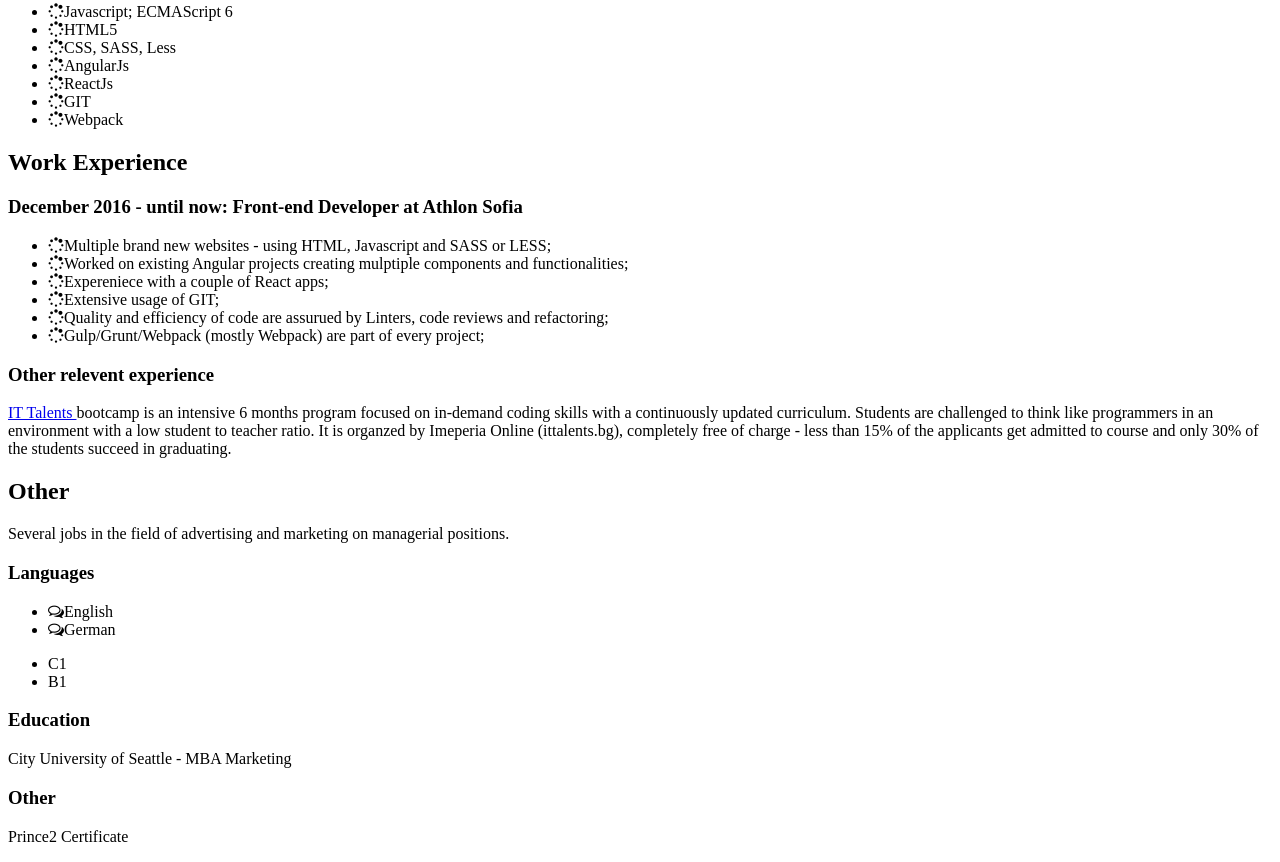
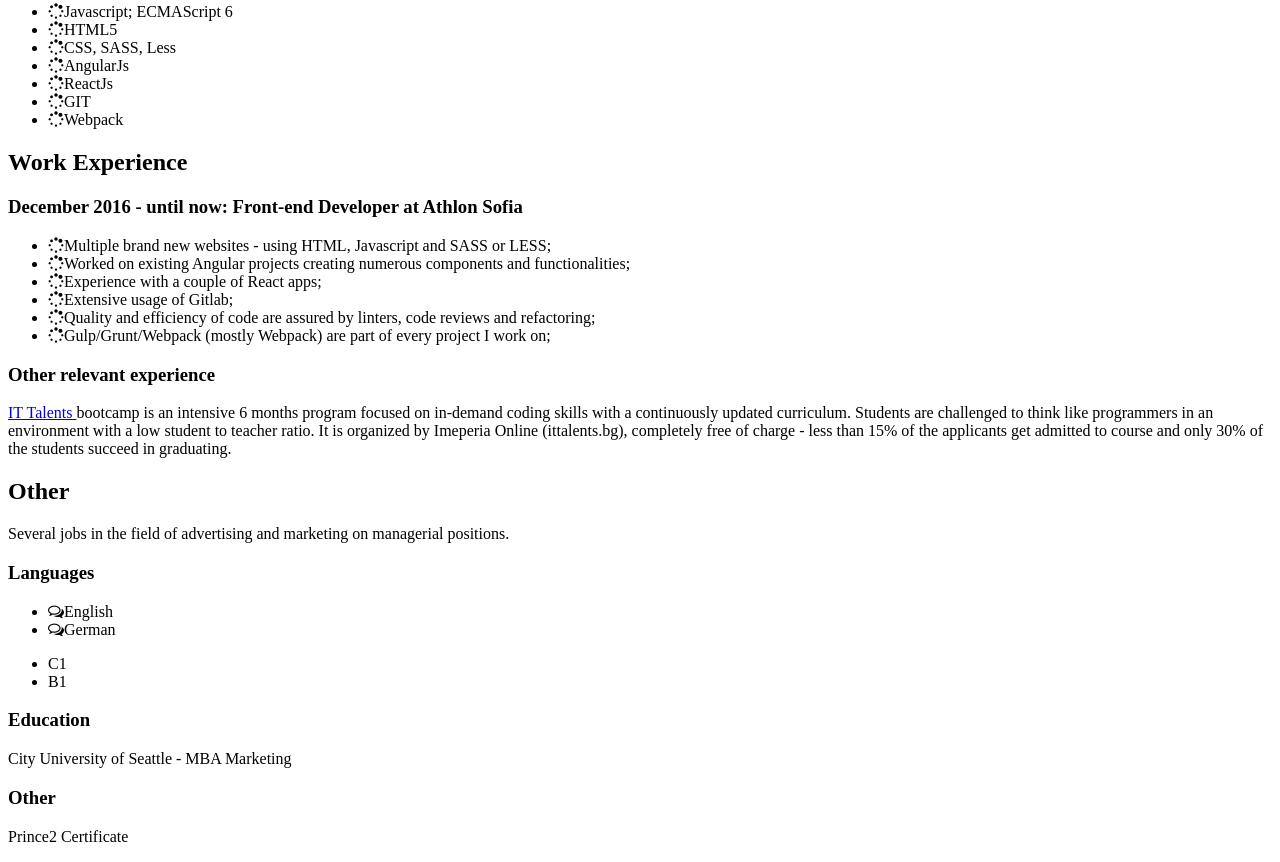
Before and after one commit to penka-dineva/CV, a plain HTML site: page index.html in a window 1280 px wide. Shown: the part 889-1751 px from the top of the page. Drawn offline with Linux system fonts and the light colour scheme; files whose address does not match are found by name.

Commit message:
add text corrections

```diff
--- a/index.html
+++ b/index.html
@@ -46,18 +46,18 @@
 				<h3>December 2016 - until now: Front-end Developer at Athlon Sofia</h3>
 				<ul>
 					<li><i class="fa fa-spinner p-r-10 p-v-10" aria-hidden="true"></i><span>Multiple brand new websites - using HTML, Javascript and SASS or LESS;</span></li>
-					<li><i class="fa fa-spinner p-r-10 p-v-10" aria-hidden="true"></i><span>Worked on existing Angular projects creating mulptiple components and functionalities;</span></li>
-					<li><i class="fa fa-spinner p-r-10 p-v-10" aria-hidden="true"></i><span>Expereniece with a couple of React apps;</span></li>
-					<li><i class="fa fa-spinner p-r-10 p-v-10" aria-hidden="true"></i><span>Extensive usage of GIT;</span></li>
-					<li><i class="fa fa-spinner p-r-10 p-v-10" aria-hidden="true"></i><span>Quality and efficiency of code are assurued by Linters, code reviews and refactoring;</span></li>
-					<li><i class="fa fa-spinner p-r-10 p-v-10" aria-hidden="true"></i><span>Gulp/Grunt/Webpack (mostly Webpack) are part of every project;</span></li>
+					<li><i class="fa fa-spinner p-r-10 p-v-10" aria-hidden="true"></i><span>Worked on existing Angular projects creating numerous components and functionalities;</span></li>
+					<li><i class="fa fa-spinner p-r-10 p-v-10" aria-hidden="true"></i><span>Experience with a couple of React apps;</span></li>
+					<li><i class="fa fa-spinner p-r-10 p-v-10" aria-hidden="true"></i><span>Extensive usage of Gitlab;</span></li>
+					<li><i class="fa fa-spinner p-r-10 p-v-10" aria-hidden="true"></i><span>Quality and efficiency of code are assured by linters, code reviews and refactoring;</span></li>
+					<li><i class="fa fa-spinner p-r-10 p-v-10" aria-hidden="true"></i><span>Gulp/Grunt/Webpack (mostly Webpack) are part of every project I work on;</span></li>
 				</ul>
 			</div>
 			<div class="grid-child">
-				<div class="grid-child"><h3>Other relevent experience</h3></div>
+				<div class="grid-child"><h3>Other relevant experience</h3></div>
 				<div class="grid-child">
 					<p>
-						<a class="p-r-10" href="http://ittalents.bg">IT Talents </a>bootcamp is an intensive 6 months program focused on in-demand coding skills with a continuously updated curriculum. Students are challenged to think like programmers in an environment with a low student to teacher ratio. It is organzed by Imeperia Online (ittalents.bg), completely free of charge - less than 15% of the applicants get admitted to course and only 30% of the students succeed in graduating.
+						<a class="p-r-10" href="http://ittalents.bg">IT Talents </a>bootcamp is an intensive 6 months program focused on in-demand coding skills with a continuously updated curriculum. Students are challenged to think like programmers in an environment with a low student to teacher ratio. It is organized by Imeperia Online (ittalents.bg), completely free of charge - less than 15% of the applicants get admitted to course and only 30% of the students succeed in graduating.
 					</p>
 				</div>
 			</div>
```
